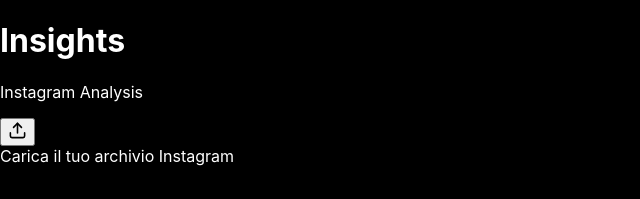
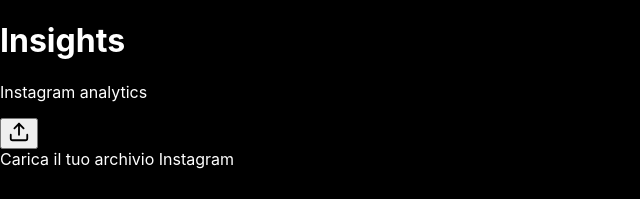
Before and after one commit to bobo88882005/Insughts-Pro, a React (Vite) app: page / in a window 1280 px wide. Shown: the top 199 px of the page, without its empty margins (0-640 px from the left). Built offline with nearby package versions, Linux system fonts and the light colour scheme.

Commit message:
Refactor InsightsHeader component layout and styles

```diff
--- a/src/components/layout/InsightsHeader.tsx
+++ b/src/components/layout/InsightsHeader.tsx
@@ -1,6 +1,7 @@
 import {
   Upload
 } from "lucide-react";
+
 
 
 interface Props {
@@ -11,38 +12,28 @@
 
 
 
+
+
 export default function InsightsHeader({
 
   onUpload
 
-}: Props) {
+}: Props){
+
 
 
   return (
 
     <header
+
       className="
-        sticky
-        top-0
-        z-30
-        -mx-4
-        px-4
         pt-8
-        pb-5
-        bg-black/60
-        backdrop-blur-xl
-        border-b
-        border-white/10
-      "
-    >
-
-
-      <div
-        className="
+        pb-4
         flex
-          items-start
+        items-center
         justify-between
       "
+
     >
 
 
@@ -50,12 +41,13 @@
 
 
         <h1
+
           className="
-              text-4xl
+            text-3xl
             font-bold
             tracking-tight
-              text-white
           "
+
         >
 
           Insights
@@ -63,16 +55,17 @@
         </h1>
 
 
+        <p
 
-          <p
           className="
+            text-sm
+            text-gray-500
             mt-1
-              text-sm
-              text-gray-400
           "
+
         >
 
-            Instagram Analysis
+          Instagram analytics
 
         </p>
 
@@ -88,31 +81,30 @@
         onClick={onUpload}
 
         className="
-            mt-2
-            flex
-            items-center
-            justify-center
-            h-10
-            w-10
+          w-12
+          h-12
           rounded-full
           bg-white/10
           border
           border-white/10
-            active:scale-95
+          flex
+          items-center
+          justify-center
+          hover:bg-white/20
           transition
         "
 
       >
 
         <Upload
-            size={19}
+
+          size={22}
+
         />
 
       </button>
 
 
-
-      </div>
 
 
     </header>
```
Lines whose indentation alone changed are shown as unchanged.
